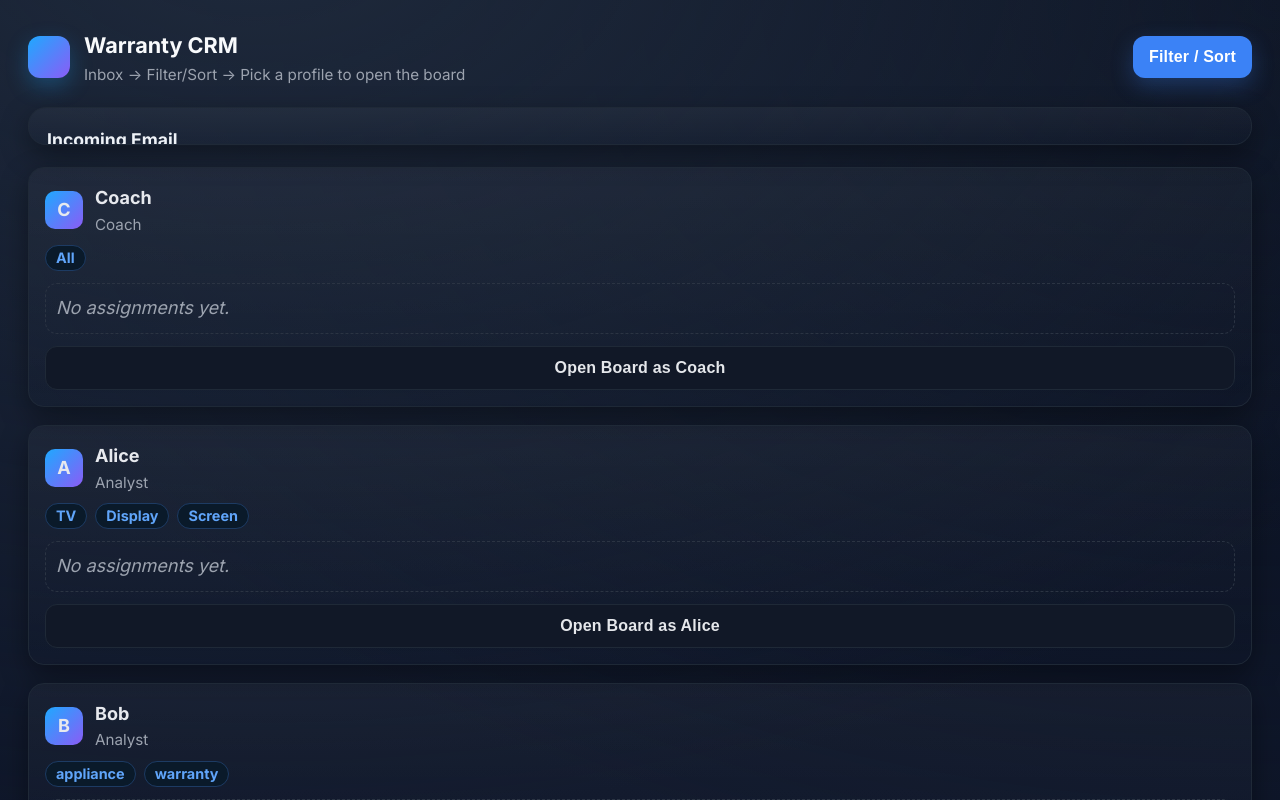
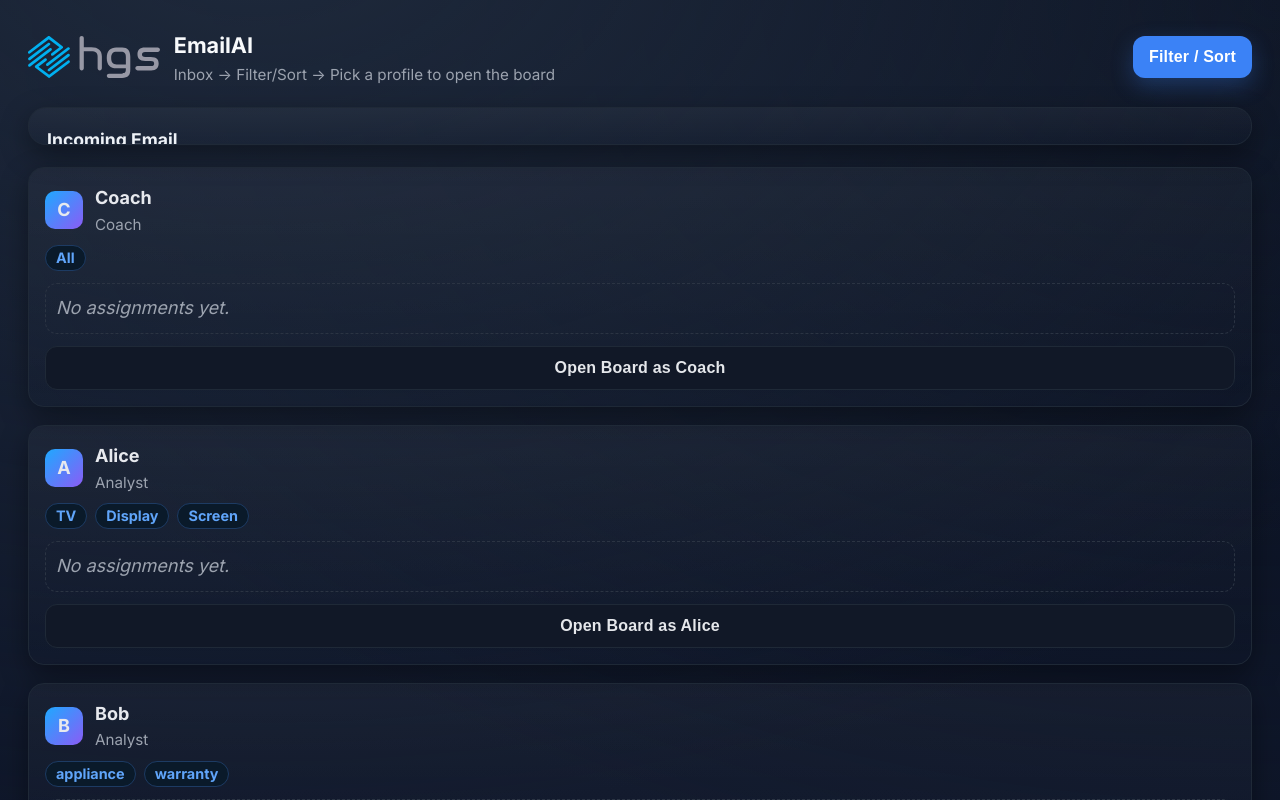
Before and after one commit to jpsusarreyHGS/emailai, a React (Vite) app in the folder frontend/: page / in a window 1280 px wide. Shown: the top 800 px of the page. Built offline with nearby package versions, Linux system fonts and the light colour scheme.

Commit message:
feat: add logo and change name

```diff
--- a/frontend/src/pages/Dashboard.css
+++ b/frontend/src/pages/Dashboard.css
@@ -35,9 +35,13 @@ body{
 .header{ display:flex; align-items:center; justify-content:space-between; }
 .brand{ display:flex; align-items:center; gap:14px; }
 .logo{
-  width:42px; height:42px; border-radius:12px;
-  background: linear-gradient(135deg,#1ea9ff,#8b5cf6);
-  box-shadow: 0 8px 22px rgba(30,169,255,.28);
+  height: 42px;      /* try 48px or 56px if you want it larger */
+  width: auto;
+  background: none;
+  box-shadow: none;
+  display: block;
+  object-fit: contain;
+  border-radius: 0;
 }
 .title{ font-size: 1.35rem; font-weight: 800; color:#f8fafc; }
 .subtitle{ color:var(--muted); font-size: .95rem; }
--- a/frontend/src/pages/Dashboard.jsx
+++ b/frontend/src/pages/Dashboard.jsx
@@ -3,6 +3,7 @@ import { useLocation, useNavigate } from "react-router-dom";
 import "./Dashboard.css";
 import EmailList from "../components/EmailList";
 import EmailDetail from "../components/EmailDetail";
+import HgsLogo from "../assets/HgsLogo.svg";
 
 const ROSTER = {
   coach: { id: "coach", name: "Coach View", role: "coach" },
@@ -44,10 +45,8 @@ export default function Dashboard() {
   const navigate = useNavigate();
   const { state } = useLocation();
 
-  // Selected profile comes from SortBoard; default to Coach if missing.
   const selectedProfile = state?.profile || ROSTER.coach;
 
-  // Use emails passed from SortBoard; else fallback seeds.
   const seedEmails = useMemo(() => {
     if (Array.isArray(state?.emails) && state.emails.length) {
       return state.emails.map((e, idx) => ({
@@ -67,14 +66,10 @@ export default function Dashboard() {
     return DEFAULT_EMAILS;
   }, [state]);
 
-  // Incoming emails (clicking creates tickets)
   const [incomingEmails, setIncomingEmails] = useState(seedEmails);
-
-  // Tickets exist separately
   const [tickets, setTickets] = useState([]);
   const [selected, setSelected] = useState(null);
 
-  // Filter by profile (Coach sees all; analysts see only theirs)
   const visibleIncoming = useMemo(() => {
     if (selectedProfile.role === "coach") return incomingEmails;
     return incomingEmails.filter(e => e.assignee?.id === selectedProfile.id);
@@ -119,7 +114,7 @@ export default function Dashboard() {
         model,
         storeNumber: em.body?.match(/BB-\d{4}/)?.[0] || "—",
       },
-      scores: defaultScores, // 0–100 percentages
+      scores: defaultScores,
       validation: { status: "pass", rules_passed: ["merchant_known"], rules_failed: [] },
       draft_reply: {
         template: "approve",
@@ -146,7 +141,7 @@ export default function Dashboard() {
       if (prev.find(x => x.ingestionKey === t.ingestionKey)) return prev;
       return [t, ...prev];
     });
-    setIncomingEmails(prev => prev.filter(e => e.id !== em.id)); // consume from Incoming
+    setIncomingEmails(prev => prev.filter(e => e.id !== em.id));
     setSelected(t);
   };
 
@@ -165,7 +160,7 @@ export default function Dashboard() {
     setTickets(prev =>
       prev.map(t => t.id === ticketId ? { ...t, status: "sent", draft_reply: { ...t.draft_reply, body: draftBody } } : t)
     );
-    setSelected(null); // back to lanes
+    setSelected(null);
   };
 
   const handleSimulateReply = (ticketId) => {
@@ -187,7 +182,6 @@ export default function Dashboard() {
 
   const handleBackHome = () => setSelected(null);
 
-  // Dynamic header bits
   const viewTitle =
     selectedProfile.id === "coach"
       ? "Coach View"
@@ -200,10 +194,9 @@ export default function Dashboard() {
 
   return (
     <div className="dashboard">
-      {/* Header with dynamic title + back button */}
       <div className="header">
         <div className="brand">
-          <div className="logo"></div>
+          <img className="logo" src={HgsLogo} alt="EmailAI logo" />
           <div>
             <div className="title">{viewTitle}</div>
             <div className="subtitle">{roleSubtitle}</div>
@@ -216,7 +209,6 @@ export default function Dashboard() {
         </div>
       </div>
 
-      {/* Lanes or Detail */}
       {!selected ? (
         <div className="board">
           <section className="column">
--- a/frontend/src/pages/ProfileGate.jsx
+++ b/frontend/src/pages/ProfileGate.jsx
@@ -1,5 +1,6 @@
 import React from "react";
 import "./Dashboard.css";
+import HgsLogo from "../assets/HgsLogo.svg";
 
 const PEOPLE = [
   { id: "coach",  name: "Coach View", role: "coach",  expertise: ["All"] },
@@ -13,9 +14,9 @@ export default function ProfileGate({ onSelect }) {
     <div className="gate">
       <div className="header">
         <div className="brand">
-          <div className="logo"></div>
+          <img className="logo" src={HgsLogo} alt="EmailAI logo" />
           <div>
-            <div className="title">Warranty CRM</div>
+            <div className="title">EmailAI</div>
             <div className="subtitle">Select a profile to continue</div>
           </div>
         </div>
--- a/frontend/src/pages/SortBoard.jsx
+++ b/frontend/src/pages/SortBoard.jsx
@@ -1,6 +1,7 @@
 import React, { useMemo, useState } from "react";
 import { useNavigate } from "react-router-dom";
 import "./Dashboard.css";
+import HgsLogo from "../assets/HgsLogo.svg";
 
 const ANALYSTS = [
   { id: "coach", name: "Coach", role: "coach", tags: ["All"] },
@@ -93,7 +94,6 @@ export default function SortBoard() {
 
   const openBoard = (profileId) => {
     const p = ANALYSTS.find(a => a.id === profileId) || ANALYSTS[0];
-    // Navigate to your previous 3-column board and pass profile + current emails
     navigate("/board", { state: { profile: { id: p.id, name: p.name, role: p.role }, emails } });
   };
 
@@ -101,9 +101,9 @@ export default function SortBoard() {
     <div className="dashboard">
       <div className="header">
         <div className="brand">
-          <div className="logo"></div>
+          <img className="logo" src={HgsLogo} alt="EmailAI logo" />
           <div>
-            <div className="title">Warranty CRM</div>
+            <div className="title">EmailAI</div>
             <div className="subtitle">Inbox → Filter/Sort → Pick a profile to open the board</div>
           </div>
         </div>
@@ -117,7 +117,6 @@ export default function SortBoard() {
       </div>
 
       <div className="preboard">
-        {/* Inbox column */}
         <section className="inbox">
           <h2>Incoming Email</h2>
           <div className="hint">All new emails appear here first.</div>
@@ -144,7 +143,6 @@ export default function SortBoard() {
           </div>
         </section>
 
-        {/* 2×2 profile tiles */}
         <section className="profiles-grid">
           {ANALYSTS.map(p => (
             <div key={p.id} className="profile-card">
```
Also changed, not shown: frontend/src/assets/HgsLogo.svg (added).
